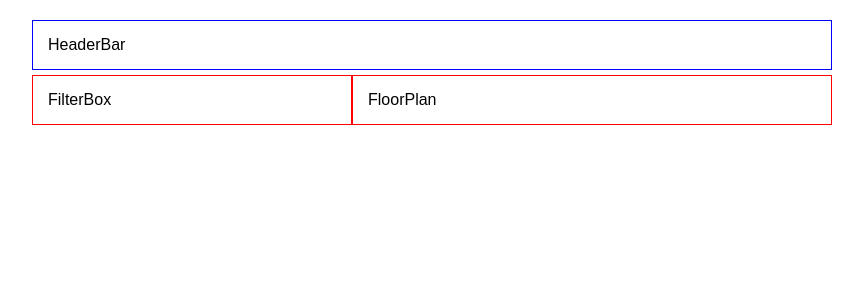
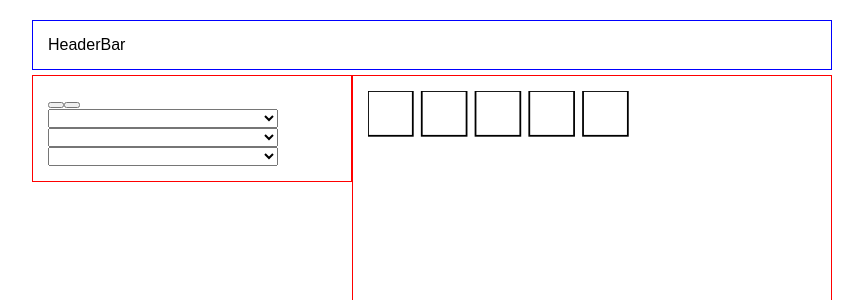
Before and after one commit to eckmLJE/room-seek-v2-fe, a React (Create React App) app: page / in a window 1280 px wide. Shown: the top 300 px of the page, without its empty margins (208-1071 px from the left). Built offline with nearby package versions, Linux system fonts and the light colour scheme.

Commit message:
some procedural svg

```diff
--- a/src/App.js
+++ b/src/App.js
@@ -1,4 +1,4 @@
-import React, { Component } from "react";
+import React, { Component, Fragment } from "react";
 import { connect } from "react-redux";
 import "./App.css";
 
@@ -6,12 +6,12 @@ import HeaderBar from "./components/HeaderBar";
 import FilterBox from "./components/FilterBox";
 import FloorPlan from "./components/FloorPlan";
 
-import { setApartments } from "./actions/apartments";
+import { getApartments } from "./actions/apartments";
 import { apartments } from "./database/apartments";
 
 class App extends Component {
   componentDidMount = () => {
-    this.props.setApartments(apartments);
+    this.props.getApartments(apartments);
   };
 
   render() {
@@ -19,23 +19,29 @@ class App extends Component {
       <div className="container">
         <HeaderBar />
         <div className="row">
-          <FilterBox />
-          <FloorPlan />
+          {this.props.apartments.length ? (
+            <Fragment>
+              <FilterBox />
+              <FloorPlan />
+            </Fragment>
+          ) : (
+            <div className="col-1">Loading GIF</div>
+          )}
         </div>
       </div>
     );
   }
 }
 
-// const mapStateToProps = state => ({
-//   apartments: state.apartments
-// });
+const mapStateToProps = state => ({
+  apartments: state.apartments.apartments
+});
 
 const mapDispatchToProps = dispatch => ({
-  setApartments: apartments => dispatch(setApartments(apartments))
+  getApartments: apartments => dispatch(getApartments(apartments))
 });
 
 export default connect(
-  null,
+  mapStateToProps,
   mapDispatchToProps
 )(App);
--- a/src/actions/apartments.js
+++ b/src/actions/apartments.js
@@ -1,4 +1,9 @@
-export const setApartments = apartments => ({
-  type: "SET_APARTMENTS",
+export const getApartments = apartments => ({
+  type: "GET_APARTMENTS",
   apartments
 });
+
+export const setCurrentApartment = id => ({
+  type: "SET_CURRENT_APARTMENT",
+  id
+});
--- a/src/components/FilterBox.js
+++ b/src/components/FilterBox.js
@@ -1,7 +1,33 @@
 import React from "react";
+import { connect } from "react-redux";
+
+import { setCurrentApartment } from "../actions/apartments";
 
 const FilterBox = () => {
-  return <div className="col-1">FilterBox</div>;
+  return (
+    <div className="col-1">
+      <div className="apt-buttons">
+        <button />
+        <button />
+      </div>
+      <div className="filters">
+        <select style={{ width: "80%" }} />
+        <select style={{ width: "80%" }} />
+        <select style={{ width: "80%" }} />
+      </div>
+    </div>
+  );
 };
 
-export default FilterBox;
+const mapStateToProps = state => ({
+  apartments: state.apartments.apartments
+});
+
+const mapDispatchToProps = dispatch => ({
+  setCurrentApartment: apartmentId => dispatch(setCurrentApartment(apartmentId))
+});
+
+export default connect(
+  mapStateToProps,
+  mapDispatchToProps
+)(FilterBox);
--- a/src/components/FloorPlan.js
+++ b/src/components/FloorPlan.js
@@ -1,7 +1,48 @@
-import React from "react";
+import React, { Component } from "react";
+import { connect } from "react-redux";
 
-const FloorPlan = () => {
-  return <div className="col-2">FloorPlan</div>;
-};
+import Bedroom from "./floorplan/Bedroom";
 
-export default FloorPlan;
+class FloorPlan extends Component {
+  state = { svgBedrooms: [] };
+
+  componentDidMount = () => this.storeBedrooms();
+
+  storeBedrooms = () => {
+    let svgBedrooms = [];
+    let xOffset = 0;
+    console.log(this.props.apartments);
+    const currentApartment = this.props.apartments.find(
+      apartment => apartment.id === this.props.currentApartment
+    );
+    console.log(currentApartment);
+    currentApartment.bedrooms.forEach(bedroom => {
+      svgBedrooms.push(<Bedroom xOffset={xOffset} id={bedroom.name} />);
+      xOffset = xOffset + 60;
+    });
+    this.setState({ svgBedrooms: svgBedrooms });
+  };
+
+  render() {
+    console.log(this.state.svgBedrooms);
+    return (
+      <div className="col-2">
+        <svg viewBox="0 0 500 300">{this.state.svgBedrooms}</svg>
+      </div>
+    );
+  }
+}
+
+const mapStateToProps = state => ({
+  apartments: state.apartments.apartments,
+  currentApartment: state.apartments.currentApartment
+});
+
+// const mapDispatchToProps = dispatch => ({
+//   getApartments: apartments => dispatch(getApartments(apartments))
+// });
+
+export default connect(
+  mapStateToProps,
+  null
+)(FloorPlan);
--- /dev/null
+++ b/src/components/floorplan/Bedroom.js
@@ -0,0 +1,18 @@
+import React from "react";
+
+const Bedroom = props => {
+  return (
+    <rect
+      className={`${props.id}`}
+      x={`${props.xOffset}`}
+      y="0"
+      width="50"
+      height="50"
+      stroke="black"
+      fill="transparent"
+      stroke-width="2"
+    />
+  );
+};
+
+export default Bedroom;
--- a/src/database/apartments.js
+++ b/src/database/apartments.js
@@ -1,6 +1,6 @@
 export const apartments = [
     {
-        name: 1,
+        id: 1,
         bedrooms: [
             {
                 name: "a",
@@ -35,7 +35,7 @@ export const apartments = [
         ]
     },
     {
-        name: 2,
+        id: 2,
         bedrooms: [
             {
                 name: "a",
--- a/src/reducers/apartmentsReducer.js
+++ b/src/reducers/apartmentsReducer.js
@@ -1,12 +1,15 @@
 const apartmentsReducer = (
   state = {
-    apartments: []
+    apartments: [],
+    currentApartment: 1
   },
   action
 ) => {
   switch (action.type) {
-    case "SET_APARTMENTS":
+    case "GET_APARTMENTS":
       return { ...state, apartments: action.apartments };
+    case "SET_CURRENT_APARTMENT":
+      return { ...state, currentApartment: action.id };
     default:
       return state;
   }
```
